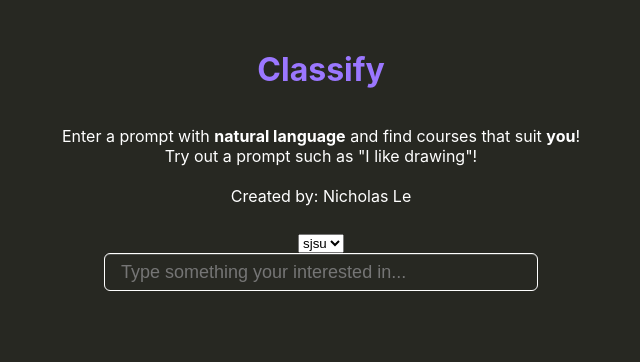
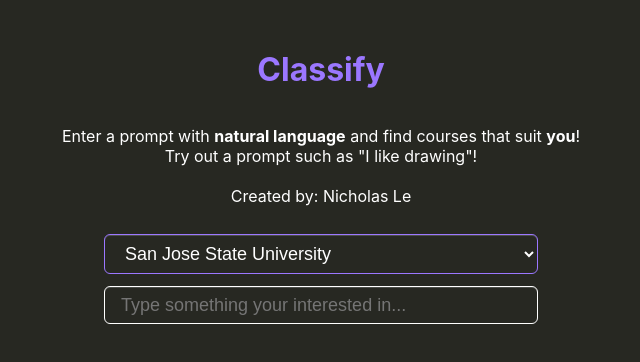
Before and after one commit to NicholasLe04/classify, a React (Create React App) app in the folder frontend/: page / in a window 1280 px wide. Shown: the top 362 px of the page, without its empty margins (319-959 px from the left). Built offline with nearby package versions, Linux system fonts and the light colour scheme.

Commit message:
Add styling to school select frontend

```diff
--- a/frontend/src/components/CourseSearch.css
+++ b/frontend/src/components/CourseSearch.css
@@ -77,3 +77,19 @@ a {
 #load-more:hover {
     box-shadow: 0px 1px 8px rgba(155, 119, 255, 0.5);
 }
+
+#school-select {
+    width: 434px;
+    max-width: 85vw;
+    margin-bottom: 12px;
+    padding: 8px 16px;
+    font-size: 18px;
+    line-height: 20px;
+    color: white;
+    vertical-align: middle;
+    background-color: #272822;
+    border: 1px solid rgb(155, 119, 255);
+    border-radius: 6px;
+    outline: none;
+    box-shadow: rgba(225, 228, 232, 0.2) 0px 1px 0px 0px inset;
+}
--- a/frontend/src/components/CourseSearch.js
+++ b/frontend/src/components/CourseSearch.js
@@ -39,8 +39,10 @@ function CourseSearch() {
 
   return (
     <div className='course-search'>
-      <select name="schools" id="schools" onChange={(e) => setSchool(e.target.value)}>
-        <option value="sjsu">sjsu</option>
+      <select name="schools" id="school-select" onChange={(e) => setSchool(e.target.value)}>
+        <option value="sjsu">
+          San Jose State University
+        </option>
       </select>
       <input
         id='course-search-bar'
```
